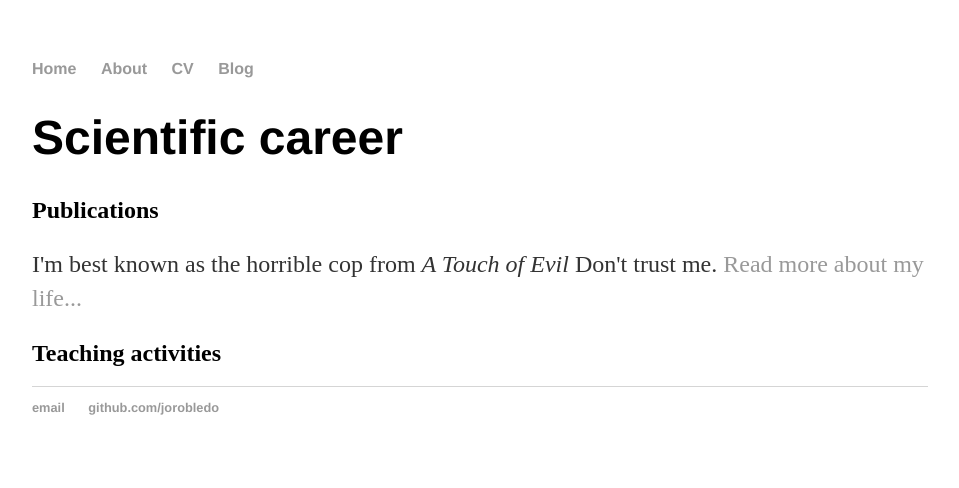
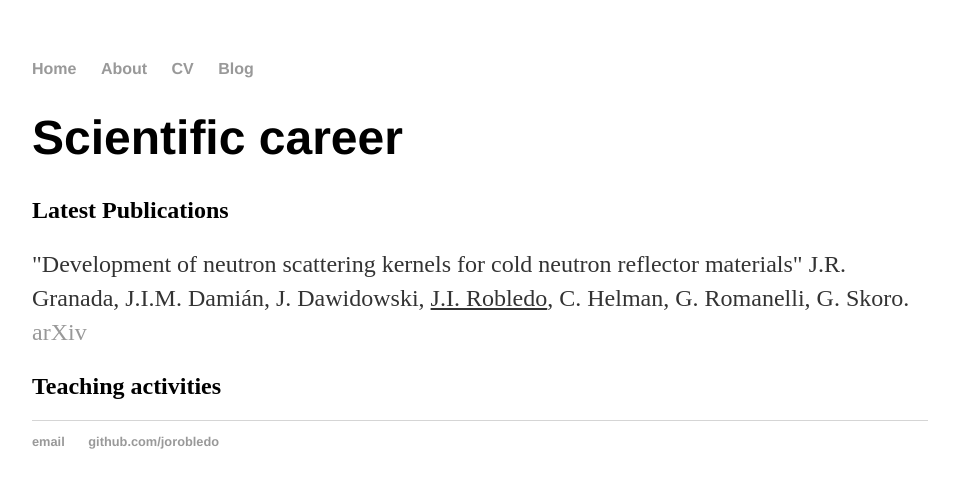
Before and after one commit to jorobledo/jorobledo.github.io, a Jekyll site: the page built from cv/index.html, in a window 1280 px wide. Shown: the top 488 px of the page, without its empty margins (160-1119 px from the left). Built offline with Jekyll 4.4.1, drawn with Linux system fonts in a browser that asks for light colours.

Commit message:
Update index.html
added paper

```diff
--- a/cv/index.html
+++ b/cv/index.html
@@ -4,8 +4,9 @@ title: CV
 ---
 <div class="blurb">
 	<h1>Scientific career</h1>
-    <h2>Publications</h2>
-	    <p>I'm best known as the horrible cop from <em>A Touch of Evil</em> Don't trust me. <a href="/about">Read more about my life...</a></p>
-    <h2>Teaching activities</h2>
+		<h2>Latest Publications</h2>
+		    <p> "Development of neutron scattering kernels for cold neutron reflector materials" J.R. Granada, J.I.M. Damián, J. Dawidowski,
+			    <u>J.I. Robledo</u>, C. Helman, G. Romanelli, G. Skoro. <a href="https://arxiv.org/abs/2103.09145">arXiv</a></p>
+		<h2>Teaching activities</h2>
 
 </div><!-- /.blurb -->
```
